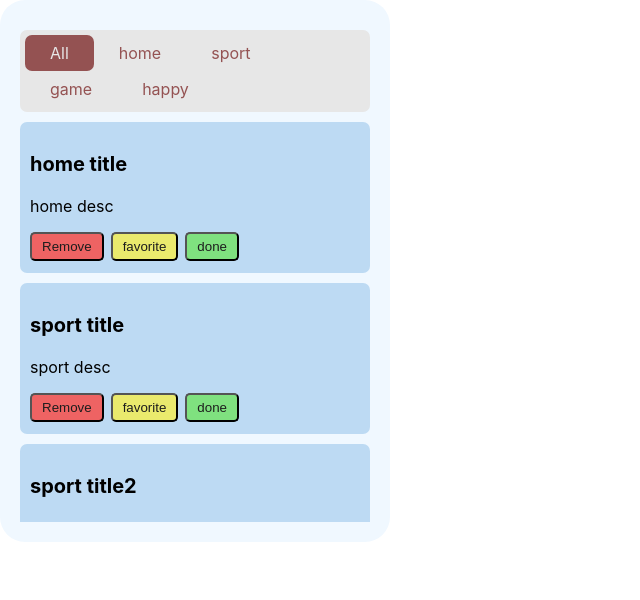
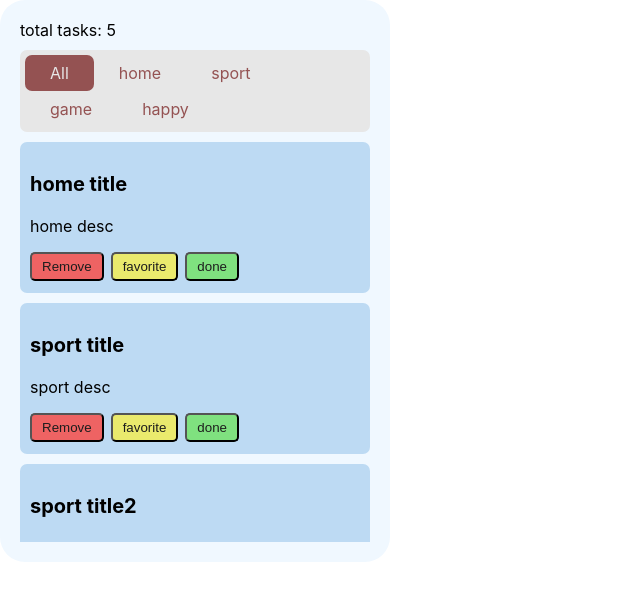
Before and after one commit to InnaMcGrane/bucket-list.react, a React (Create React App) app: page / in a window 1280 px wide. Shown: the top 600 px of the page, without its empty margins (0-640 px from the left). Built offline with nearby package versions, Linux system fonts and the light colour scheme.

Commit message:
create counter Total Tasks

```diff
--- a/src/components/BucketList/BucketList.jsx
+++ b/src/components/BucketList/BucketList.jsx
@@ -49,6 +49,9 @@ function BucketList() {
 
   return (
     <div className={cn(styles["bucket-list"])}>
+      <header className="bucket-list__header">
+        <span className="bucket-list__total">total tasks: {tasks.length}</span>
+      </header>
       <main className={cn(styles["bucket-list__main"])}>
         <div className={cn(styles["bucket-list__filter"])}>
           <Filter categories={memoCategories} currentFilterCategory={currentFilterCategory} handler={currentFilterCategoryHandler} />
```
